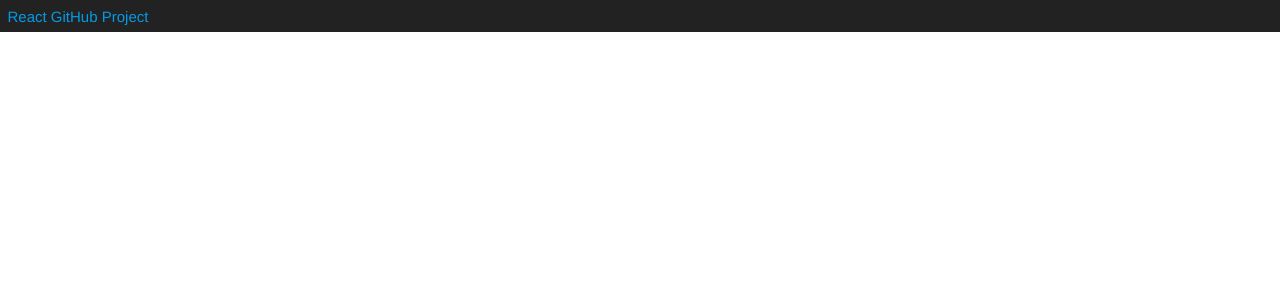
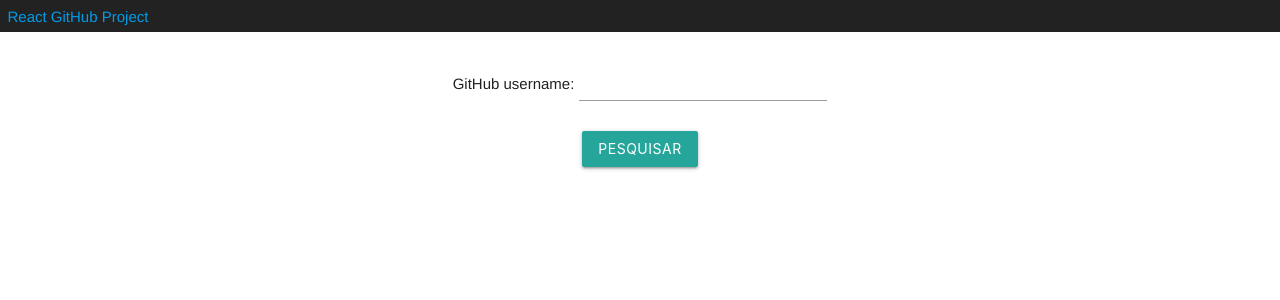
Before and after one commit to kimmikirino/frontend-sample-test, a React (Create React App) app: page / in a window 1280 px wide. Shown: the top 300 px of the page. Built offline with nearby package versions, Linux system fonts and the light colour scheme.

Commit message:
feature - search

```diff
--- /dev/null
+++ b/src/components/Search.jsx
@@ -0,0 +1,34 @@
+import React from 'react';
+import { browserHistory as history } from 'react-router';
+import { Row, Col, Button } from 'react-materialize';
+
+class Search extends React.Component {
+  constructor(props) {
+    super(props);
+    this._handleSubmit = this._handleSubmit.bind(this);
+  }
+  _handleSubmit(e) {
+    e.preventDefault();
+    history.push(`/user/${this.refs.userInput.value}`)
+  }
+
+  render() {
+    return (
+      <div className="search-page">
+        <form onSubmit={this._handleSubmit}>
+          <Row>
+            <Col s={12}>
+              GitHub username:
+              <div className="input-field inline">
+                <input ref="userInput" type="text" />
+              </div>
+            </Col>
+            <Button waves="light">Pesquisar</Button>
+          </Row>
+        </form>
+      </div>
+    );
+  }
+};
+
+export default Search;
--- a/src/index.js
+++ b/src/index.js
@@ -1,18 +1,18 @@
 import './index.css';
+import 'materialize-css';
+import 'materialize-css/dist/css/materialize.min.css';
 
 import React from 'react';
 import ReactDOM from 'react-dom';
 import { Router, Route, IndexRoute, browserHistory } from 'react-router';
 
 import App from './components/App';
-
-import 'materialize-css';
-import 'materialize-css/dist/css/materialize.min.css';
+import Search from './components/Search';
 
 const routes = (
   <Router history={browserHistory}>
     <Route path="/" component={App}>
-      <IndexRoute/>
+      <IndexRoute component={Search} />
       <Route/>
     </Route>
   </Router>
--- a/src/index.scss
+++ b/src/index.scss
@@ -19,3 +19,7 @@ body {
 .main-content {
     @include main;
 }
+
+.search-page {
+    text-align: center;
+}
```
